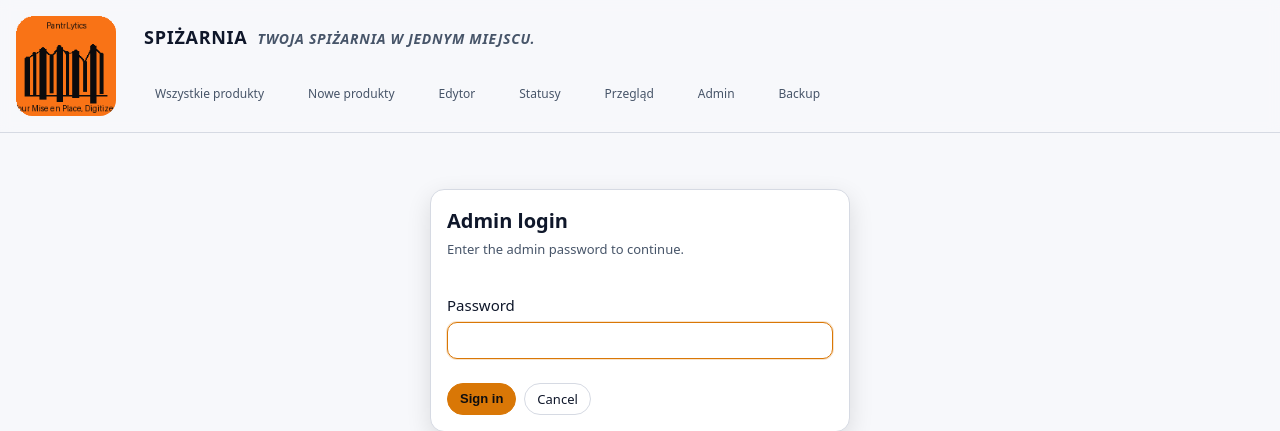
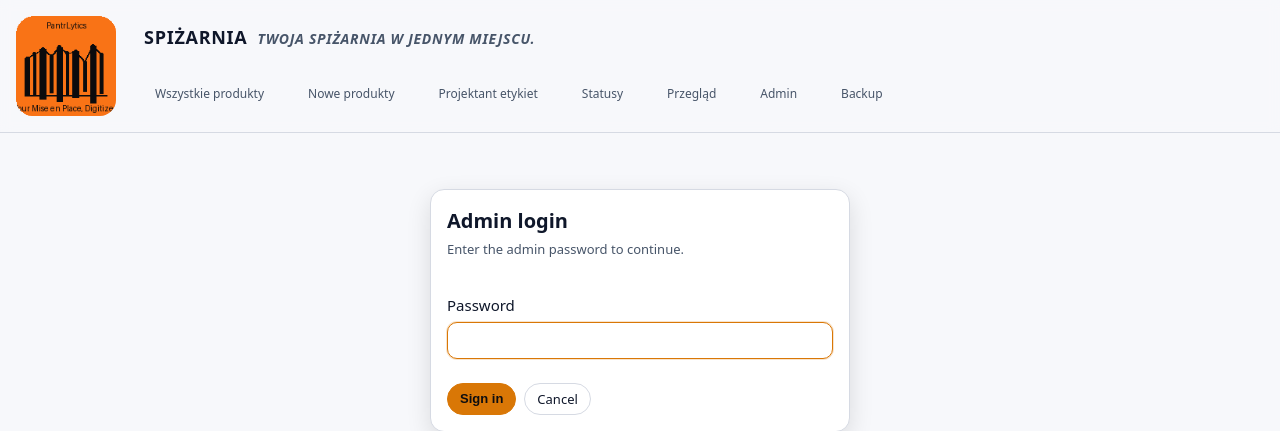
Before and after one commit to Dzwonel/Spizarnia, a FastAPI app: page /admin in a window 1280 px wide. Shown: the top 431 px of the page. Run offline with FastAPI, Linux system fonts and the light colour scheme; parts of the project's set-up code (start-up, migrations or seed data) failed here and were passed over; some libraries are stand-ins or nearby versions.

Commit message:
Update layout.html

```diff
--- a/app/templates/layout.html
+++ b/app/templates/layout.html
@@ -63,7 +63,7 @@
         <nav class="nav" id="main-nav" style="flex-wrap:wrap; gap:22px; padding-left:0; font-size:17px;">
           <a href="{{ url_for('index') }}">Wszystkie produkty</a>
           <a href="{{ url_for('new_item') }}">Nowe produkty</a>
-          <a href="{{ url_for('label_designer') }}">Edytor</a>
+          <a href="{{ url_for('label_designer') }}">Projektant etykiet</a>
           <a href="{{ url_for('reports') }}">Statusy</a>
           <a href="{{ url_for('review_page') }}">Przegląd</a>
           <a href="{{ url_for('admin') }}">Admin</a>
```
